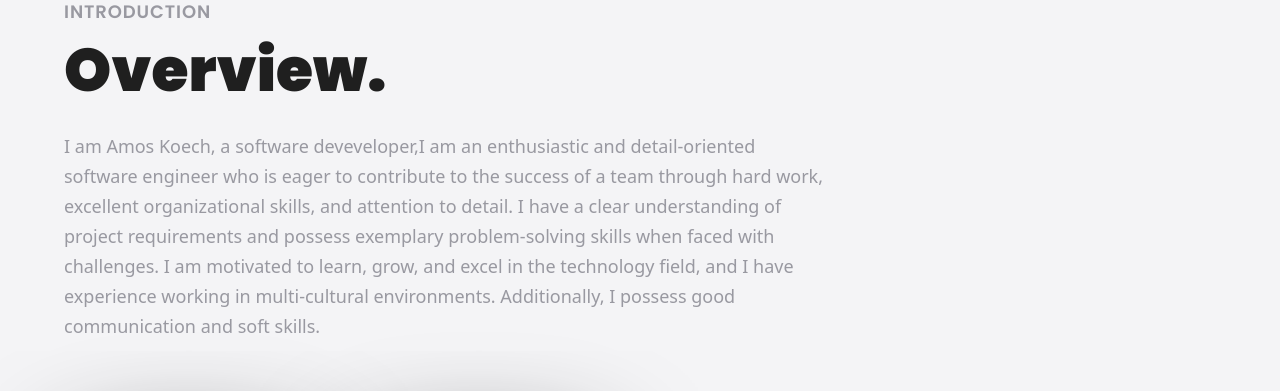
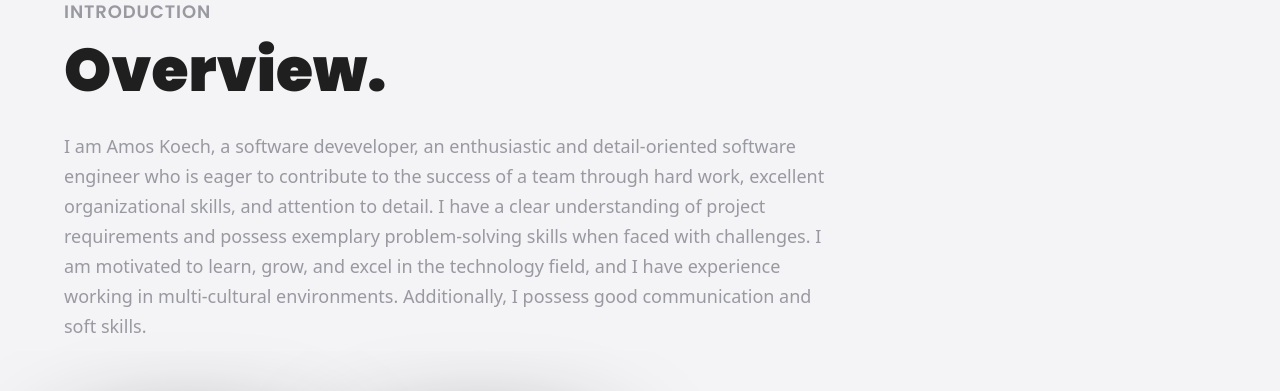
Before and after one commit to koechronix/My-Portfolio, a React (Vite) app: page / in a window 1280 px wide. Shown: the part 920-1311 px from the top of the page. Built offline with nearby package versions, Linux system fonts and the light colour scheme; a web font is replaced by a local one.

Commit message:
Added email link

```diff
--- a/src/components/About.jsx
+++ b/src/components/About.jsx
@@ -37,7 +37,7 @@ const About = () => {
       <motion.p
         variants={fadeIn('', '', 0.1, 1)}
         className="mt-4 text-taupe text-[18px] max-w-3xl leading-[30px]">
-        I am Amos Koech, a software deveveloper,I am an enthusiastic and
+        I am Amos Koech, a software deveveloper, an enthusiastic and
         detail-oriented software engineer who is eager to contribute to the success
          of a team through hard work, excellent organizational skills,
          and attention to detail. I have a clear understanding of project
--- a/src/components/Experience.jsx
+++ b/src/components/Experience.jsx
@@ -102,7 +102,7 @@ import {
                 ease-in-out"
                 onClick={() =>
                   window.open(
-                    'resume link', //paste the link to your resume here
+                    'https://drive.google.com/file/d/1Dv-v_QJRf58ivQ_K5pOVhG4eRk2LBuIk/view?usp=sharing', //paste the link to your resume here
                     '_blank'
                   )
                 }
```
